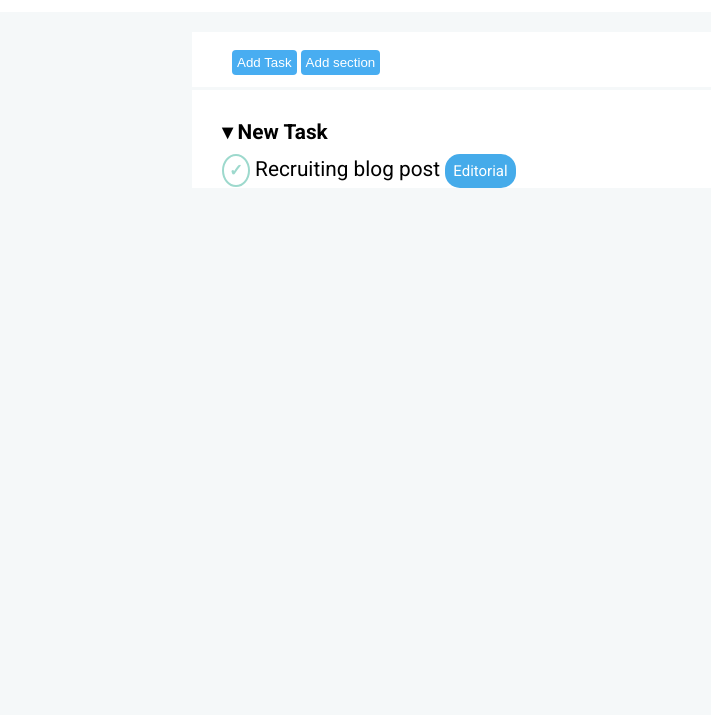
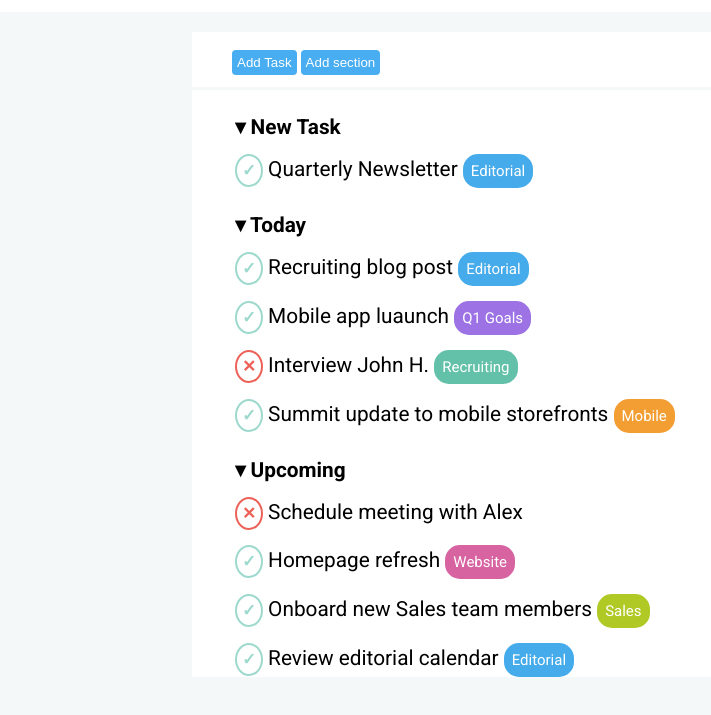
Before and after one commit to leonardomastrangelo/html-css-toboolist, a plain HTML site: page index.html in a window 1280 px wide. Shown: the part 73-788 px from the top of the page, without its empty margins (0-711 px from the left). Drawn offline with Linux system fonts and the light colour scheme.

Commit message:
finisged project

```diff
--- a/css/style.css
+++ b/css/style.css
@@ -53,10 +53,11 @@ button
     border-radius: 4px;
 }
 
-/* ul */
+/* ul general */
 ul
 {
-    margin: 30px;
+    margin: 25px;
+    padding-left: 18px;
     font-family: 'Roboto', sans-serif;
     font-weight: 700;
     font-size: 1.3em;
@@ -65,9 +66,10 @@ ul
 
 li
 {
-    margin-top: 10px;
+    margin-top: 15px;
+    margin-bottom: 15px;
 }
-
+/* entities */
 .check-mark
 {
     color: #9DD9CD;
@@ -79,6 +81,18 @@ li
     margin: auto;
 }
 
+.cross-mark
+{
+    color: #EC6158;
+    display: inline-block;
+    border: 2px solid #EC6158;
+    border-radius: 50%;
+    font-size: 0.8em;
+    padding: 5px;
+    margin: auto;
+}
+
+/* task */
 .task
 {
     font-family: 'Roboto', sans-serif;
@@ -86,13 +100,43 @@ li
     display: inline-block;
 }
 
+/* boxes-general */
 .little-boxes
 {
     display: inline-block;
     font-size: 15px;
     color: white;
     font-weight: 100;
-    background-color: #45ABEA;
     border-radius: 15px;
     padding: 8px;
 }
+
+/* color-boxes */
+.blue
+{
+    background-color: #45ABEA;
+}
+.purple
+{
+    background-color: #9C72E4;
+}
+
+.green
+{
+    background-color: #63C0A9;
+}
+
+.orange
+{
+    background-color: #F29E33;
+}
+
+.pink
+{
+    background-color: #D763A1;
+}
+
+.light-green
+{
+    background-color: #B0C925;
+}
--- a/index.html
+++ b/index.html
@@ -27,11 +27,61 @@
         <ul>&#9662; New Task
             <li>
                 <div class="check-mark">&#10003;</div>
-                <div class="task">Recruiting blog post</div>
-                <div class="little-boxes">Editorial</div>
+                <div class="task">Quarterly Newsletter</div>
+                <div class="little-boxes blue">Editorial</div>
             </li>
         </ul>
 
+        <ul>&#9662; Today
+            <li>
+                <div class="check-mark">&#10003;</div>
+                <div class="task">Recruiting blog post</div>
+                <div class="little-boxes blue">Editorial</div>
+            </li>
+
+            <li>
+                <div class="check-mark">&#10003;</div>
+                <div class="task">Mobile app luaunch</div>
+                <div class="little-boxes purple">Q1 Goals</div>
+            </li>
+
+            <li>
+                <div class="cross-mark">&#10005;</div>
+                <div class="task">Interview John H.</div>
+                <div class="little-boxes green">Recruiting</div>
+            </li>
+
+            <li>
+                <div class="check-mark">&#10003;</div>
+                <div class="task">Summit update to mobile storefronts</div>
+                <div class="little-boxes orange">Mobile</div>
+            </li>
+        </ul>
+
+        <ul>&#9662; Upcoming
+            <li>
+                <div class="cross-mark">&#10005;</div>
+                <div class="task">Schedule meeting with Alex</div>
+            </li>
+
+            <li>
+                <div class="check-mark">&#10003;</div>
+                <div class="task">Homepage refresh</div>
+                <div class="little-boxes pink">Website</div>
+            </li>
+
+            <li>
+                <div class="check-mark">&#10003;</div>
+                <div class="task">Onboard new Sales team members</div>
+                <div class="little-boxes light-green">Sales</div>
+            </li>
+
+            <li>
+                <div class="check-mark">&#10003;</div>
+                <div class="task">Review editorial calendar</div>
+                <div class="little-boxes blue">Editorial</div>
+            </li>
+        </ul>
     </main>
 
 
```
